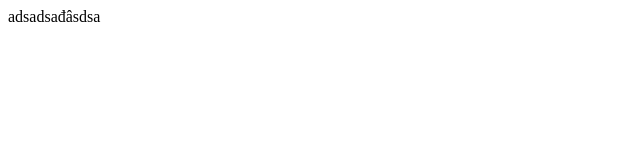
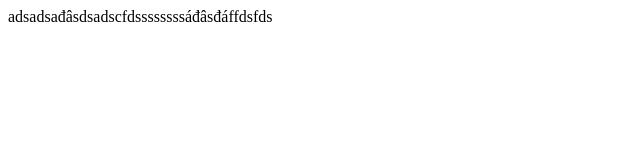
Before and after one commit to MinhAnh234/testgit, a plain HTML site: page abc.html in a window 1280 px wide. Shown: the whole page, without its empty margins (0-640 px from the left). Drawn offline with Linux system fonts and the light colour scheme.

Commit message:
toi da code xong

```diff
--- a/abc.html
+++ b/abc.html
@@ -1,3 +1,3 @@
 <html>
-  adsadsađâsdsa
+  adsadsađâsdsadscfdssssssssáđâsđáffdsfds
 </html>
```
Also changed, not shown: index.html (added, +1 -0 lines).
